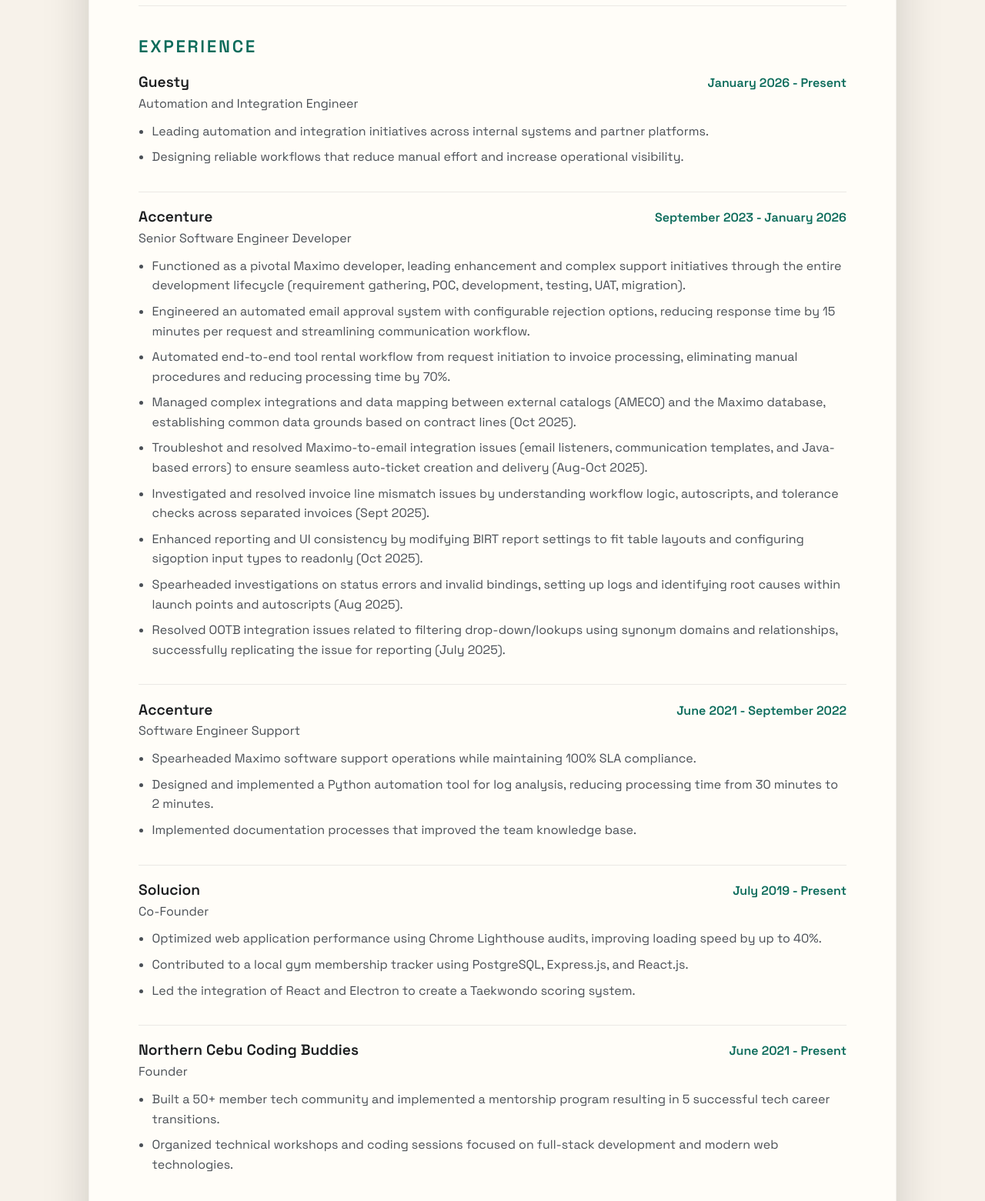
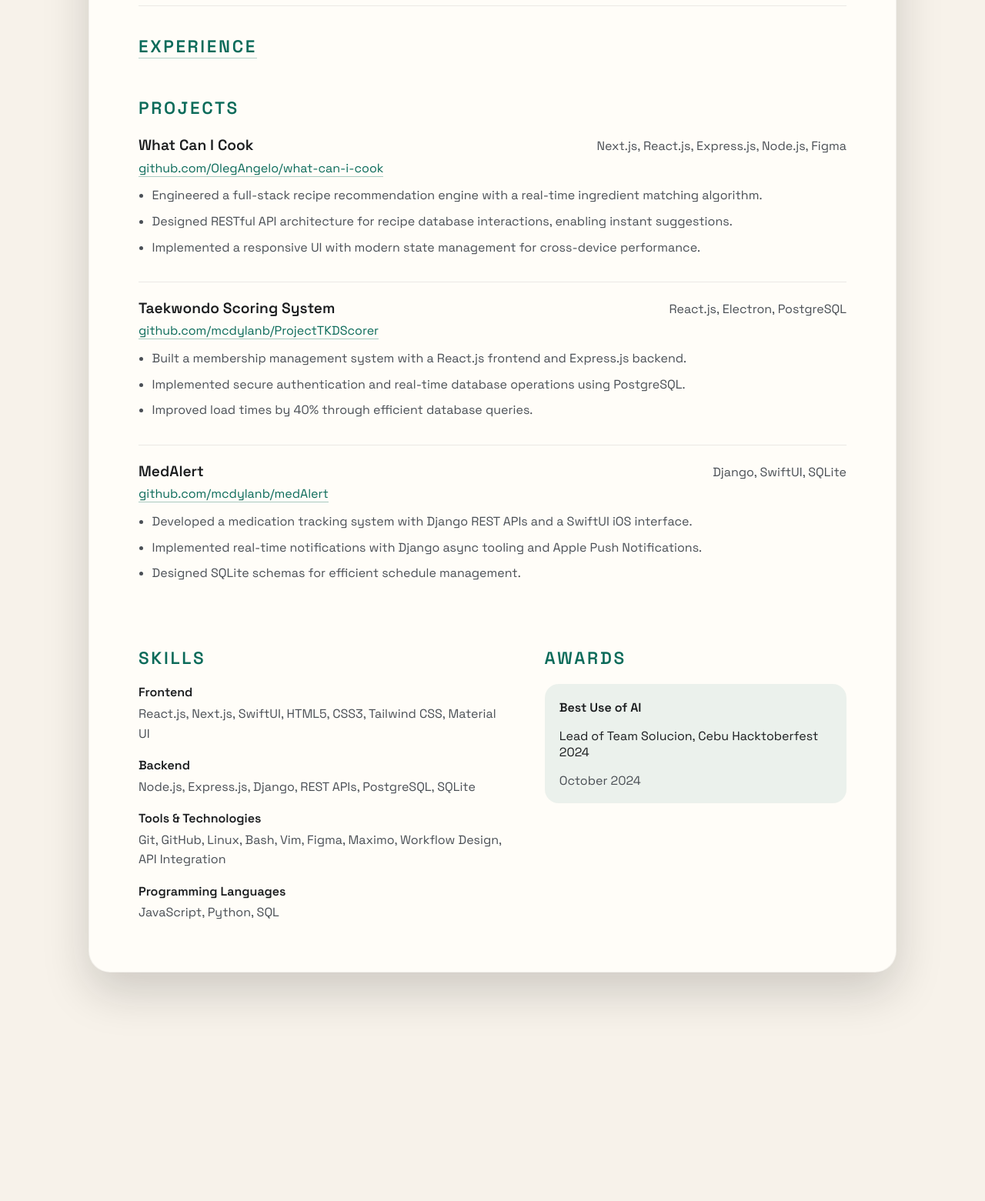
Before and after one commit to mcdylanb/mcdylanb.github.io, a plain HTML site: page index.html in a window 1280 px wide. Shown: the part 1460-3021 px from the top of the page at 77% size. After the commit the page ends 2804 px from the top, so only its background shows below. Drawn offline with Linux system fonts and the light colour scheme.

Commit message:
moves experience section to separate webpage

```diff
--- a/index.html
+++ b/index.html
@@ -45,148 +45,9 @@
         </header>
 
         <section class="section">
-          <h2>Experience</h2>
+          <h2> <a href="experience.html">Experience</a></h2>
 
-          <div class="role">
-            <div class="role-head">
-              <div>
-                <h3>Guesty</h3>
-                <p class="role-title">Automation and Integration Engineer</p>
-              </div>
-              <p class="role-meta">January 2026 - Present</p>
-            </div>
-            <ul>
-              <li>Leading automation and integration initiatives across internal systems and partner platforms.</li>
-              <li>Designing reliable workflows that reduce manual effort and increase operational visibility.</li>
-            </ul>
-          </div>
 
-          <div class="role">
-            <div class="role-head">
-              <div>
-                <h3>Accenture</h3>
-                <p class="role-title">Senior Software Engineer Developer</p>
-              </div>
-              <p class="role-meta">September 2023 - January 2026</p>
-            </div>
-            <ul>
-              <li>
-                Functioned as a pivotal Maximo developer, leading enhancement
-                and complex support initiatives through the entire development
-                lifecycle (requirement gathering, POC, development, testing,
-                UAT, migration).
-              </li>
-              <li>
-                Engineered an automated email approval system with configurable
-                rejection options, reducing response time by 15 minutes per
-                request and streamlining communication workflow.
-              </li>
-              <li>
-                Automated end-to-end tool rental workflow from request
-                initiation to invoice processing, eliminating manual procedures
-                and reducing processing time by 70%.
-              </li>
-              <li>
-                Managed complex integrations and data mapping between external
-                catalogs (AMECO) and the Maximo database, establishing common
-                data grounds based on contract lines (Oct 2025).
-              </li>
-              <li>
-                Troubleshot and resolved Maximo-to-email integration issues
-                (email listeners, communication templates, and Java-based
-                errors) to ensure seamless auto-ticket creation and delivery
-                (Aug-Oct 2025).
-              </li>
-              <li>
-                Investigated and resolved invoice line mismatch issues by
-                understanding workflow logic, autoscripts, and tolerance checks
-                across separated invoices (Sept 2025).
-              </li>
-              <li>
-                Enhanced reporting and UI consistency by modifying BIRT report
-                settings to fit table layouts and configuring sigoption input
-                types to readonly (Oct 2025).
-              </li>
-              <li>
-                Spearheaded investigations on status errors and invalid
-                bindings, setting up logs and identifying root causes within
-                launch points and autoscripts (Aug 2025).
-              </li>
-              <li>
-                Resolved OOTB integration issues related to filtering
-                drop-down/lookups using synonym domains and relationships,
-                successfully replicating the issue for reporting (July 2025).
-              </li>
-            </ul>
-          </div>
-
-          <div class="role">
-            <div class="role-head">
-              <div>
-                <h3>Accenture</h3>
-                <p class="role-title">Software Engineer Support</p>
-              </div>
-              <p class="role-meta">June 2021 - September 2022</p>
-            </div>
-            <ul>
-              <li>
-                Spearheaded Maximo software support operations while maintaining
-                100% SLA compliance.
-              </li>
-              <li>
-                Designed and implemented a Python automation tool for log
-                analysis, reducing processing time from 30 minutes to 2 minutes.
-              </li>
-              <li>
-                Implemented documentation processes that improved the team
-                knowledge base.
-              </li>
-            </ul>
-          </div>
-
-          <div class="role">
-            <div class="role-head">
-              <div>
-                <h3>Solucion</h3>
-                <p class="role-title">Co-Founder</p>
-              </div>
-              <p class="role-meta">July 2019 - Present</p>
-            </div>
-            <ul>
-              <li>
-                Optimized web application performance using Chrome Lighthouse
-                audits, improving loading speed by up to 40%.
-              </li>
-              <li>
-                Contributed to a local gym membership tracker using PostgreSQL,
-                Express.js, and React.js.
-              </li>
-              <li>
-                Led the integration of React and Electron to create a
-                Taekwondo scoring system.
-              </li>
-            </ul>
-          </div>
-
-          <div class="role">
-            <div class="role-head">
-              <div>
-                <h3>Northern Cebu Coding Buddies</h3>
-                <p class="role-title">Founder</p>
-              </div>
-              <p class="role-meta">June 2021 - Present</p>
-            </div>
-            <ul>
-              <li>
-                Built a 50+ member tech community and implemented a mentorship
-                program resulting in 5 successful tech career transitions.
-              </li>
-              <li>
-                Organized technical workshops and coding sessions focused on
-                full-stack development and modern web technologies.
-              </li>
-            </ul>
-          </div>
         </section>
 
         <section class="section">
--- a/styles.css
+++ b/styles.css
@@ -150,7 +150,7 @@
   color: rgba(26, 28, 30, 0.35);
 }
 
-.contact a {
+a {
   color: inherit;
   text-decoration: none;
   border-bottom: 1px solid rgba(11, 107, 90, 0.3);
@@ -158,7 +158,7 @@
   transition: color 0.25s ease;
 }
 
-.contact a::after,
+a::after,
 .project-links a::after {
   content: "";
   position: absolute;
@@ -172,13 +172,13 @@
   transition: transform 0.3s ease;
 }
 
-.contact a:hover,
+a:hover,
 .contact a:focus-visible {
   color: var(--accent);
 }
 
-.contact a:hover::after,
-.contact a:focus-visible::after,
+a:hover::after,
+a:focus-visible::after,
 .project-links a:hover::after,
 .project-links a:focus-visible::after {
   transform: scaleX(1);
```
